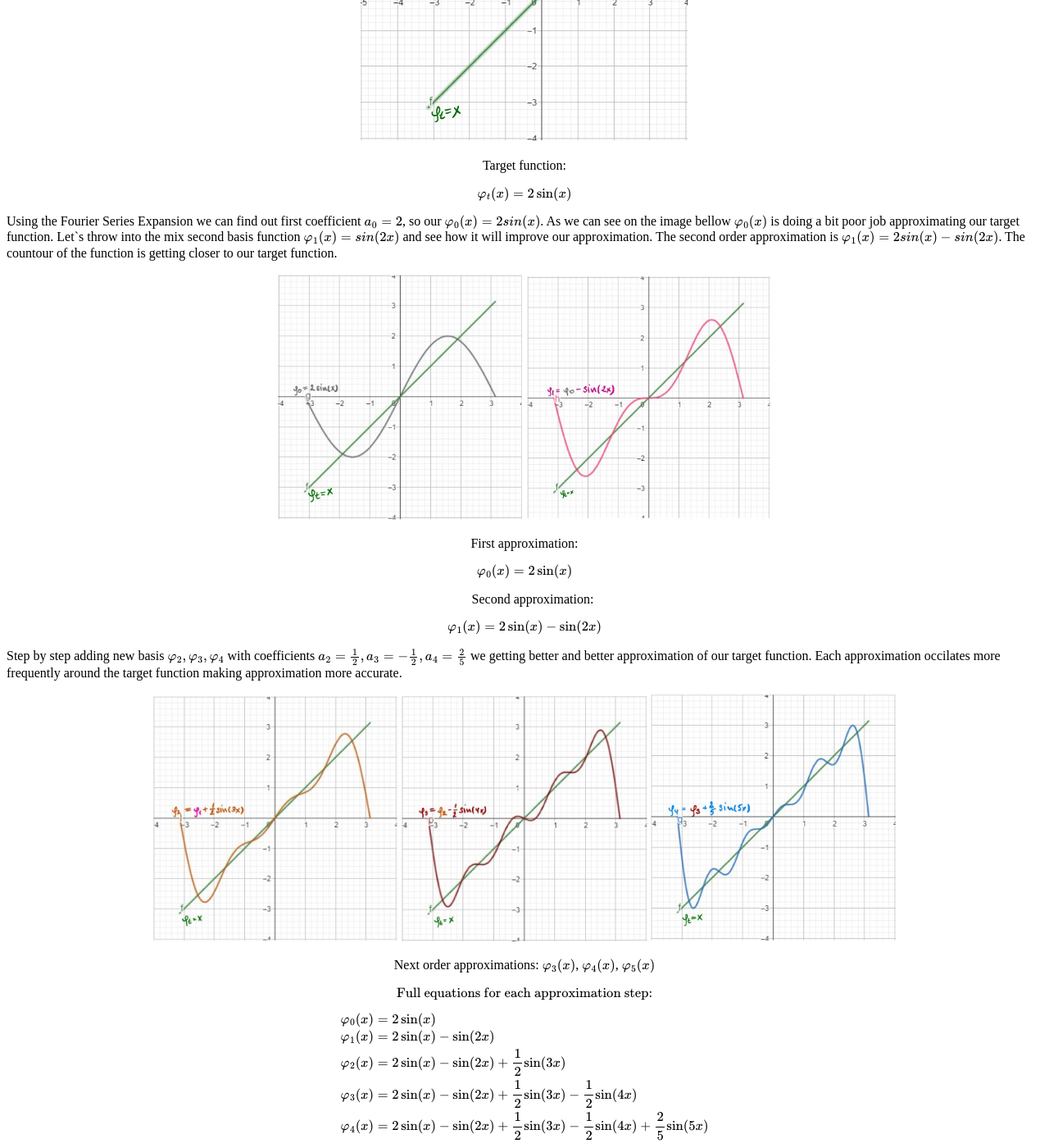
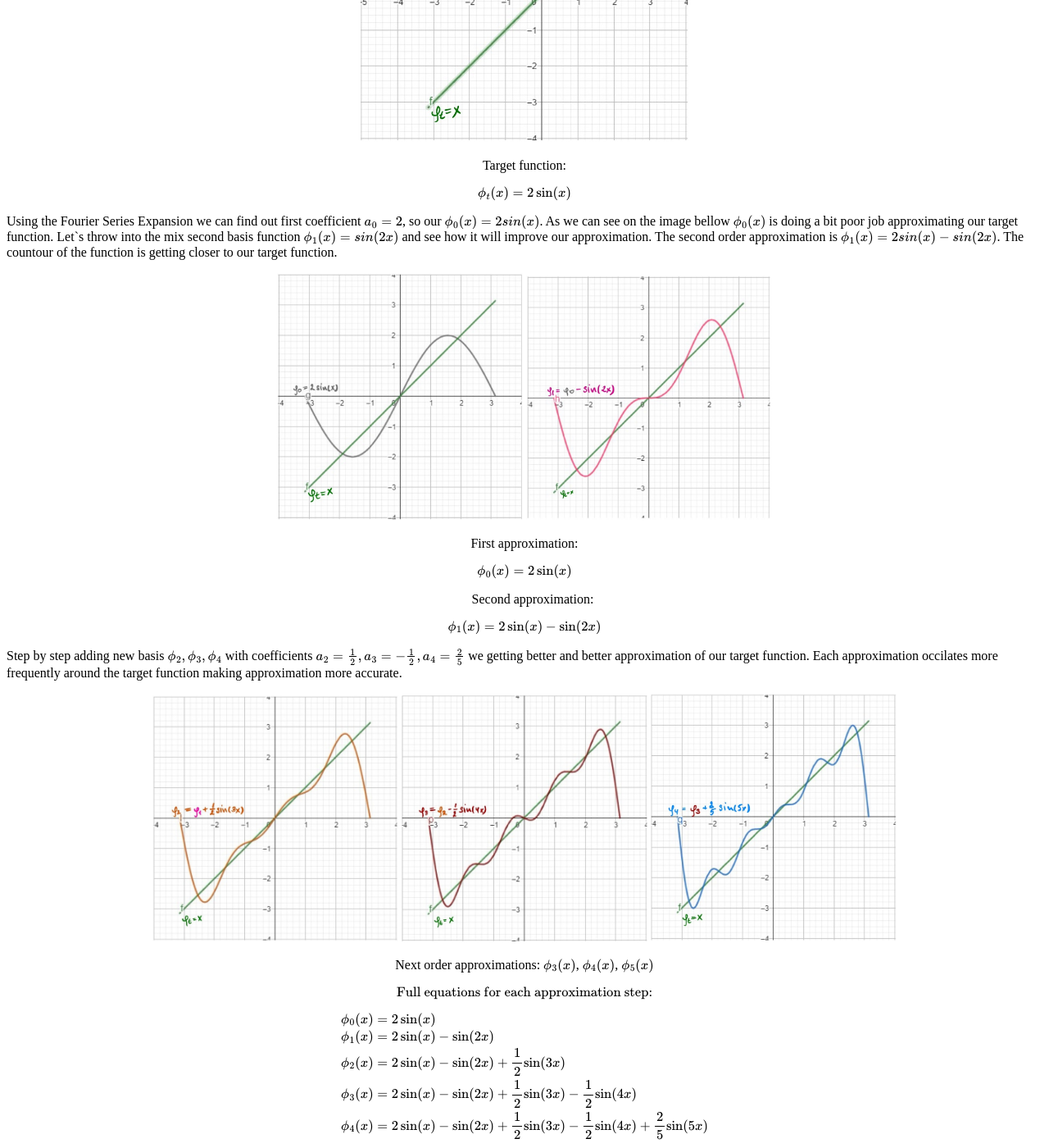
Before and after one commit to ostapagon/ostapagon.github.io, a Jekyll site: the page built from _posts/2024-10-30-sh-lighting.md, in a window 1280 px wide and 1400 px high, scrolled down 3441 px. Shown: the whole window at 82% size. Built offline with Jekyll 4.4.1, drawn with Linux system fonts in a browser that asks for light colours; formulas are drawn with MathJax 3; some of the changed text lies outside the part shown.

Commit message:
Revert "Change phi code so it matches the ones in the html image captions"
This reverts commit a1d63ec16d61320d929dbd585a3d0190bc233382.

````diff
--- a/_posts/2024-10-30-sh-lighting.md
+++ b/_posts/2024-10-30-sh-lighting.md
@@ -63,18 +63,18 @@
 
 For other people who want to see light in the end of this chapter lets first understand concept of basis functions and where they used. Imagine we have a function to approximate:
 
-   $$\varphi_{t}(x) = x$$
+   $$\phi_{t}(x) = x$$
 
 This is one of the simplest functions we\`ve studied back in school. As our basis let\`s choose periodic function:
 
 $$
-   \varphi_n(x) = sin(nx), n=1,2,3,...
+   \phi_n(x) = sin(nx), n=1,2,3,...
 $$
 
-Our goal is to approximate $\varphi_{t}$ as a linear combination of these basis functions:
+Our goal is to approximate $\phi_{t}$ as a linear combination of these basis functions:
 
 $$
-\varphi_{t}(x) \approx a_0 \varphi_0(x) + a_1 \varphi_1(2x) + a_2 \varphi_2(3x) + ... + a_n \varphi_n(nx)
+\phi_{t}(x) \approx a_0 \phi_0(x) + a_1 \phi_1(2x) + a_2 \phi_2(3x) + ... + a_n \phi_n(nx)
 $$
 
 The process of finding coefficients $a_0, a_1, a_2, ...$ is called the Fourier Series Expansion. It works by decomposing the target function into a sum of sine and cosine functions(in our example we use only sine functions) - **orthogonal basis functions**—and finding the coefficients by projecting the target function onto each basis function through integration. For sake of simplicity we consider interval $x \in [-\pi, \pi]$. We won\`t go into details towards how this coefficients is found, but lets see how with each new basis added we getting better approximation of our target function Im.
@@ -83,17 +83,17 @@
 <p align="center">
   <img src="/assets/sh_lighting_pytorch3d/tar_annot.png" alt="Image 1" width="400"/>
 </p>
-<p align="center">Target function: $$\varphi_{t}(x) = 2\sin(x)$$</p>
+<p align="center">Target function: $$\phi_{t}(x) = 2\sin(x)$$</p>
 
-Using the Fourier Series Expansion we can find out first coefficient $a_0=2$, so our $\varphi_0(x) = 2sin(x)$. As we can see on the image bellow $\varphi_0(x)$ is doing a bit poor job approximating our target function. Let\`s throw into the mix second basis function $\varphi_1(x) = sin(2x)$ and see how it will improve our approximation. The second order approximation is $\varphi_1(x) = 2sin(x) - sin(2x)$. The countour of the function is getting closer to our target function.
+Using the Fourier Series Expansion we can find out first coefficient $a_0=2$, so our $\phi_0(x) = 2sin(x)$. As we can see on the image bellow $\phi_0(x)$ is doing a bit poor job approximating our target function. Let\`s throw into the mix second basis function $\phi_1(x) = sin(2x)$ and see how it will improve our approximation. The second order approximation is $\phi_1(x) = 2sin(x) - sin(2x)$. The countour of the function is getting closer to our target function.
 <!-- Row 2: Two images -->
 <p align="center">
   <img src="/assets/sh_lighting_pytorch3d/approx0_annot.png" alt="Image 2" width="300"/>
   <img src="/assets/sh_lighting_pytorch3d/approx1_annot.png" alt="Image 3" width="300"/>
 </p>
-<p align="center">First approximation: $$\varphi_0(x) = 2\sin(x)$$ &nbsp;&nbsp;&nbsp;&nbsp; Second approximation: $$\varphi_1(x) = 2\sin(x) - \sin(2x)$$</p>
+<p align="center">First approximation: $$\phi_0(x) = 2\sin(x)$$ &nbsp;&nbsp;&nbsp;&nbsp; Second approximation: $$\phi_1(x) = 2\sin(x) - \sin(2x)$$</p>
 
-Step by step adding new basis $\varphi_2, \varphi_3, \varphi_4$ with coefficients $a_2=\frac{1}{2}, a_3=-\frac{1}{2}, a_4=\frac{2}{5}$ we getting better and better approximation of our target function. Each approximation occilates more frequently around the target function making approximation more accurate.
+Step by step adding new basis $\phi_2, \phi_3, \phi_4$ with coefficients $a_2=\frac{1}{2}, a_3=-\frac{1}{2}, a_4=\frac{2}{5}$ we getting better and better approximation of our target function. Each approximation occilates more frequently around the target function making approximation more accurate.
 <!-- Row 3: Two images -->
 <p align="center">
   <img src="/assets/sh_lighting_pytorch3d/approx2_annot.png" alt="Image 4" width="300"/>
@@ -101,7 +101,7 @@
   <img src="/assets/sh_lighting_pytorch3d/approx4_annot.png" alt="Image 5" width="300"/>
 
 </p>
-<p align="center">Next order approximations: $\varphi_3(x)$, $\varphi_4(x)$, $\varphi_5(x)$</p>
+<p align="center">Next order approximations: $\phi_3(x)$, $\phi_4(x)$, $\phi_5(x)$</p>
 
 $$
 \text{Full equations for each approximation step:} \\
@@ -109,11 +109,11 @@
 
 $$
 \begin{align*}
-\varphi_0(x) &= 2\sin(x) \\
-\varphi_1(x) &= 2\sin(x) - \sin(2x) \\
-\varphi_2(x) &= 2\sin(x) - \sin(2x) + \frac{1}{2}\sin(3x) \\
-\varphi_3(x) &= 2\sin(x) - \sin(2x) + \frac{1}{2}\sin(3x) - \frac{1}{2}\sin(4x) \\
-\varphi_4(x) &= 2\sin(x) - \sin(2x) + \frac{1}{2}\sin(3x) - \frac{1}{2}\sin(4x) + \frac{2}{5}\sin(5x)
+\phi_0(x) &= 2\sin(x) \\
+\phi_1(x) &= 2\sin(x) - \sin(2x) \\
+\phi_2(x) &= 2\sin(x) - \sin(2x) + \frac{1}{2}\sin(3x) \\
+\phi_3(x) &= 2\sin(x) - \sin(2x) + \frac{1}{2}\sin(3x) - \frac{1}{2}\sin(4x) \\
+\phi_4(x) &= 2\sin(x) - \sin(2x) + \frac{1}{2}\sin(3x) - \frac{1}{2}\sin(4x) + \frac{2}{5}\sin(5x)
 \end{align*}
 $$
 
@@ -129,13 +129,13 @@
 
 **Direct Evaluation** - having a direction represented as two angles ($θ$(polar), $φ$(azimuthal)) just throw in coefficients and input angles into the equation and receive lighting value.
 
-**Precompute Environment Map** - at first generate a grid of ($\theta - [0, \pi], \varphi - [0, 2\pi]$). The resolution of Environment Map is up to you and controlled by sampling density. Then for each grid points we calculate a light value using SH coefficients and get Environment Map as 2d image which we can observe, interprete and analyze.
+**Precompute Environment Map** - at first generate a grid of ($\theta - [0, \pi], \phi - [0, 2\pi]$). The resolution of Environment Map is up to you and controlled by sampling density. Then for each grid points we calculate a light value using SH coefficients and get Environment Map as 2d image which we can observe, interprete and analyze.
 
 **Direct Evaluation** is more suitable for real-time applications where we need to compute lighting for each point on the fly. **Precompute Environment Map** is more suitable for offline rendering tasks where we can afford to preprocess the lighting data and use it for real-time rendering. In our case we will focus on the second approach as its more visual and suitable for understanding.
 
 At this point, all we want is to hide these SH equations inside the class which do everything, so we don\`t need to think about what\`s going on there ever again.
 
-First step is create small function to set the resolution for the environment map and compute $\theta$ and $\varphi$ grids. There is a little trick here with adding 0.5 to the uv grid during remapping from $[0,res]$ to $[0, \pi]$ and $[0, 2\pi]$. This is done, so we calculate SH values for the center of each pixel, not for the corner.
+First step is create small function to set the resolution for the environment map and compute $\theta$ and $\phi$ grids. There is a little trick here with adding 0.5 to the uv grid during remapping from $[0,res]$ to $[0, \pi]$ and $[0, 2\pi]$. This is done, so we calculate SH values for the center of each pixel, not for the corner.
 ```python
 def set_environment_map_resolution(self, res):
   """ Step 1: Set the resolution for the environment map and compute theta and phi grids """
@@ -258,11 +258,11 @@
 
 To sample values from Environment Map for specular reflection use $R_{\text{out}}$ direction and for diffuse reflection use normal $N$. Now the question is how having 2 direction vectors get light values from 2D map images. It is actually quite simple:
 
-1. Convert $(x,y,z)$ euclidian direction vector to spherical coordinates ($\theta, \varphi$);
-2. Normalize $\theta$ and $\varphi$ to uv coordinates in $[0, 1]$ range;
+1. Convert $(x,y,z)$ euclidian direction vector to spherical coordinates ($\theta, \phi$);
+2. Normalize $\theta$ and $\phi$ to uv coordinates in $[0, 1]$ range;
 3. Use uv coordinates to sample lighting value from the Environment Map.
 
-In this code we skipping $\theta$ and $\varphi$ conversion and directly convert $(x,y,z)$ to uv coordinates. $[-1, 1]$ range is needed as `torch.nn.functional.grid_sample` expects input mapped in this range.
+In this code we skipping $\theta$ and $\phi$ conversion and directly convert $(x,y,z)$ to uv coordinates. $[-1, 1]$ range is needed as `torch.nn.functional.grid_sample` expects input mapped in this range.
 ```python
 def _convert_to_uv(self, directions):
     # Calculate the square of each component (x, y, z+1)
````
